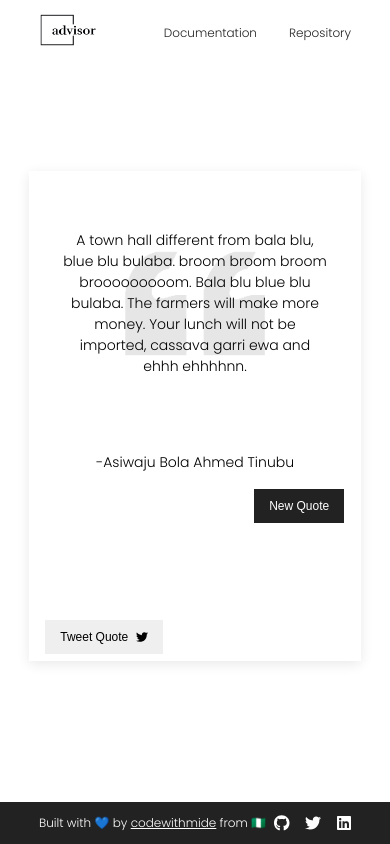
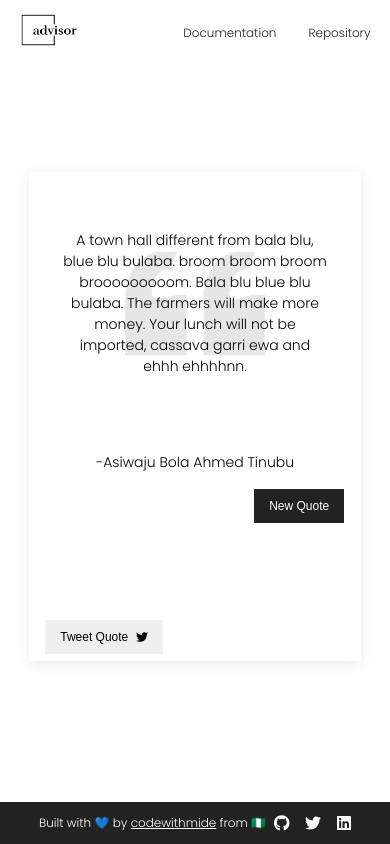
Before and after one commit to codewithmide/advisor, a React (Create React App) app: page / in a window 390 px wide. Built offline with nearby package versions, Linux system fonts and the light colour scheme.

Commit message:
text adjustments

```diff
--- a/src/Header/header.scss
+++ b/src/Header/header.scss
@@ -14,6 +14,13 @@ $bg-color: #ffffff;
     display: flex;
     justify-content: space-between;
     align-items: center;
+    @media screen and (max-width: 640px) {
+        width: 90%;
+    }
+    @media screen and (max-width: 320px) {
+        width: 90%;
+        font-size: 8px;
+    }
 }
 
 .header__logo {
@@ -39,5 +46,8 @@ $bg-color: #ffffff;
                 cursor: pointer;
             }
         }
+        @media screen and (max-width: 320px) {
+            font-size: 10px;
+        }
     }
 }
```
